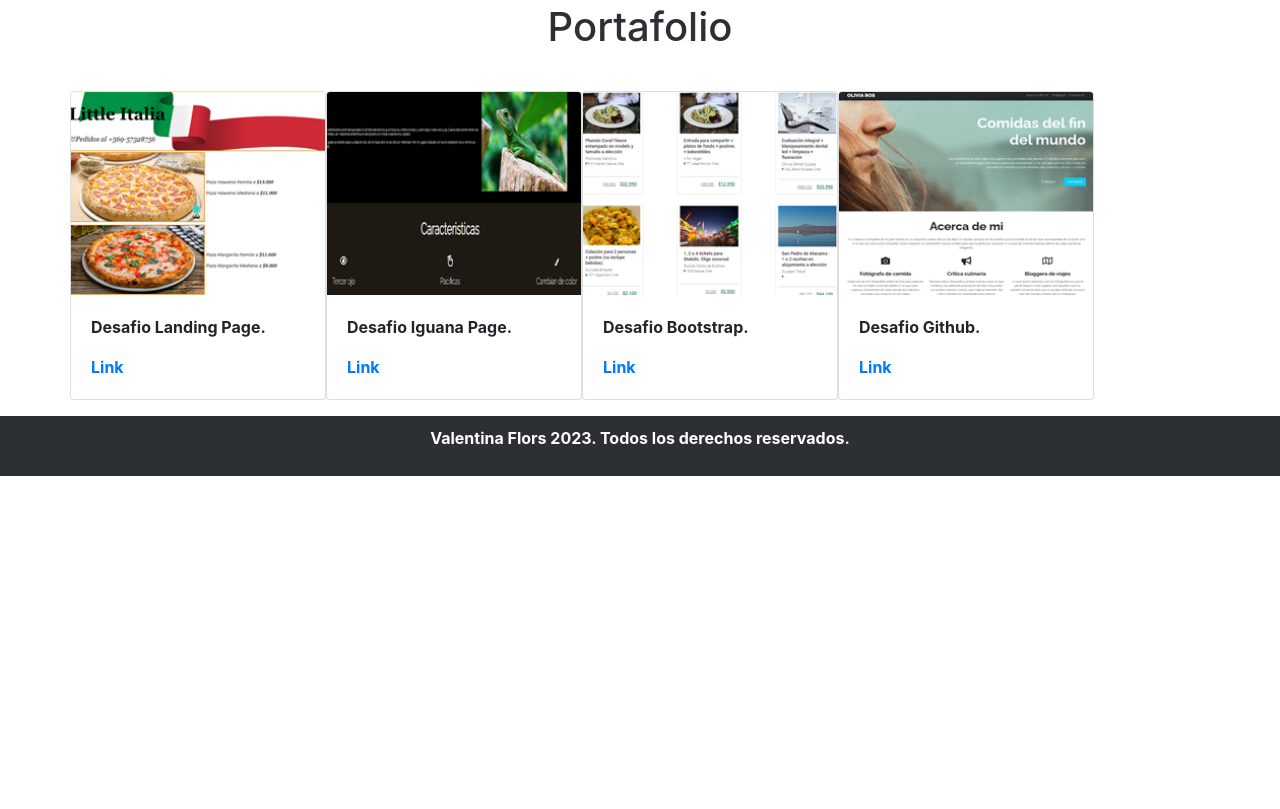
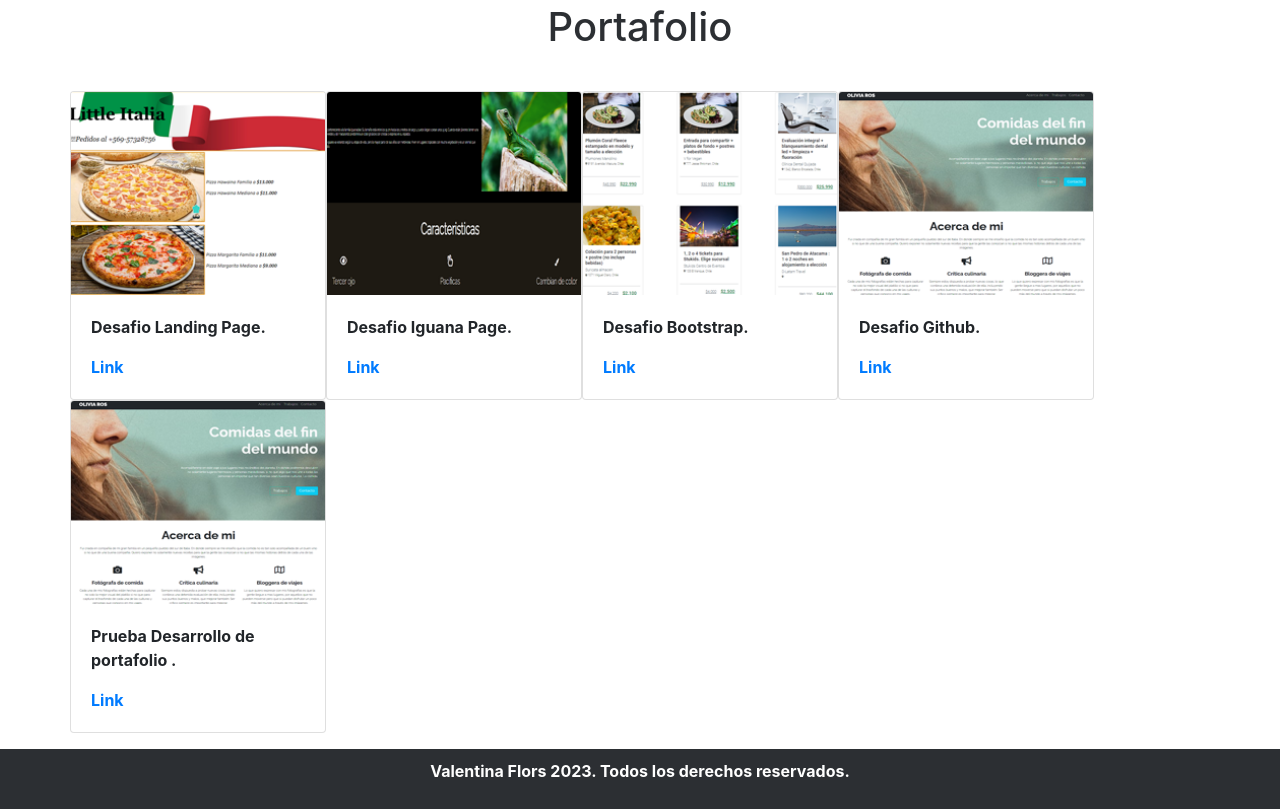
Before and after one commit to fleurclement/valentina, a plain HTML site: page index.html in a window 1280 px wide. Shown: the part 1061-1870 px from the top of the page. Before the commit the page ends 1537 px from the top, so only its background shows below. Drawn offline with nearby package versions, Linux system fonts and the light colour scheme.

Commit message:
añadí un trabajo

```diff
--- a/index.html
+++ b/index.html
@@ -125,6 +125,13 @@
           <a href="https://vfloresr28.github.io/fdsw-github/">Link</a>
         </div>
       </div>
+      <div class="card" style="width: 16rem;">
+        <img src="assets\img\github.png" class="card-img-top" alt="...">
+        <div class="card-body">
+          <p class="card-text">Prueba Desarrollo de portafolio .</p>
+          <a href="https://vfloresr28.github.io/CV/">Link</a>
+        </div>
+      </div>
     </div>
   </div>
 </section>
```
